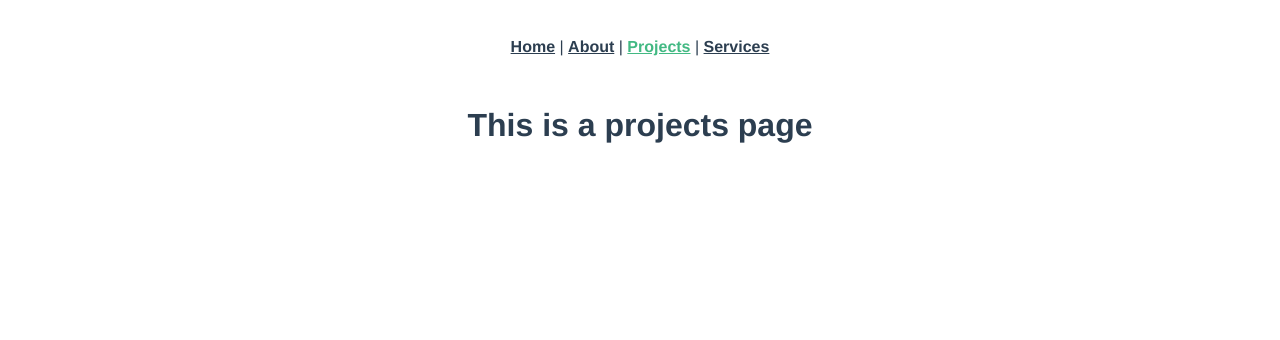
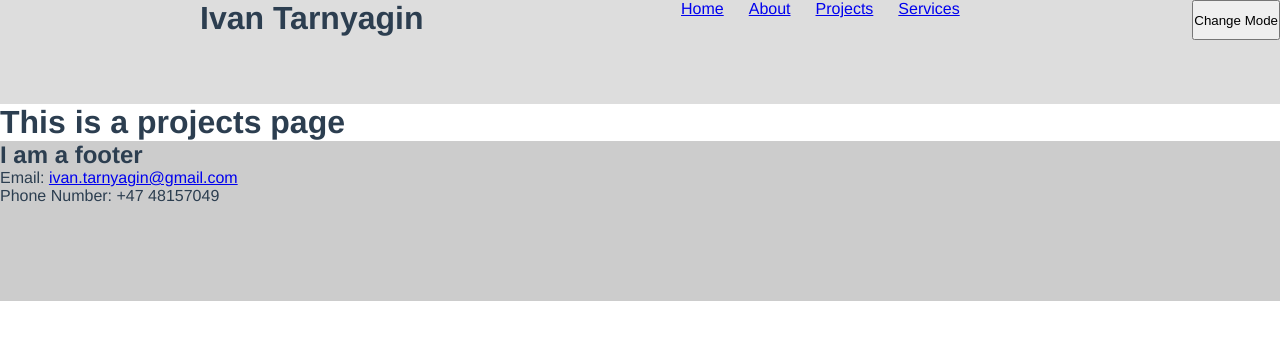
Before and after one commit to itarnyagin/Ivan-s-website, a Vue app: page /projects in a window 1280 px wide. Shown: the top 340 px of the page. Built offline with nearby package versions, Linux system fonts and the light colour scheme.

Commit message:
Work from 02/04/2021

```diff
--- a/src/App.vue
+++ b/src/App.vue
@@ -1,19 +1,14 @@
 <template>
-  <div id="nav">
-    <router-link to="/">Home</router-link> |
-    <router-link to="/about">About</router-link> |
-    <router-link to="/projects">Projects</router-link> |
-    <router-link to="/services">Services</router-link>
-  </div>
   <router-view />
 </template>
 
 <style lang="scss">
+@import "./style/css/global.css";
+
 #app {
   font-family: Avenir, Helvetica, Arial, sans-serif;
   -webkit-font-smoothing: antialiased;
   -moz-osx-font-smoothing: grayscale;
-  text-align: center;
   color: #2c3e50;
 }
 
--- /dev/null
+++ b/src/components/AboutContent.vue
@@ -0,0 +1,76 @@
+<template>
+  <main>
+    <h2>Hello, I'm ivan</h2>
+    <div class="content">
+      <p>
+        Lorem ipsum dolor sit amet consectetur adipisicing elit. Hic sequi
+        eveniet molestiae facere minus aliquid. Sequi unde quidem et illo
+        asperiores atque neque, provident esse soluta. Eaque eveniet, cupiditate
+        facilis perferendis nisi iste non. Quam rerum nisi maiores, aliquid
+        quasi sunt sit modi iusto nemo magni, culpa architecto ut corporis minus
+        commodi, tempora obcaecati beatae illum tenetur. Rem iure exercitationem
+        numquam a modi at consectetur est praesentium animi illum ad doloremque
+        adipisci quasi aliquam quisquam voluptatum molestiae eos nemo, eaque et
+        molestias. Inventore asperiores ut voluptate, at facilis iure aliquid
+        repellendus sint in similique voluptas nam, sunt possimus nemo ipsa
+        adipisci? Quo repellendus quidem vel illum obcaecati earum omnis? Porro
+        nobis excepturi laboriosam quas, at incidunt ad deleniti minus numquam
+        accusamus iste obcaecati accusantium laborum necessitatibus eos, nulla
+        amet iure est voluptatem dignissimos consectetur, temporibus
+        repellendus. Dolor excepturi saepe, mollitia dolorem ducimus illum
+        veritatis nisi quis consequatur. Ipsum facere tempore quisquam
+        voluptatum sunt quasi nobis nam libero voluptatibus temporibus
+        repellendus dolor minus, laboriosam perferendis accusamus quas qui! Sit
+        impedit repudiandae architecto possimus a quisquam corporis libero,
+        ipsa, nobis esse rerum ex neque aliquam dolore illo quasi beatae.
+        Molestiae, cum aut. Perferendis cum vitae dolore minus minima molestias
+        animi excepturi ad!
+      </p>
+      <img
+        src="https://m.media-amazon.com/images/M/MV5BMTI3MDc4NzUyMV5BMl5BanBnXkFtZTcwMTQyMTc5MQ@@._V1_UY1200_CR162,0,630,1200_AL_.jpg"
+        alt="yeet"
+      />
+      <img
+        src="https://is2-ssl.mzstatic.com/image/thumb/Purple124/v4/fd/b6/3f/fdb63f89-c074-45fb-20ac-1cf5bf6251c9/AppIcon-0-0-1x_U007emarketing-0-0-0-6-0-0-sRGB-0-0-0-GLES2_U002c0-512MB-85-220-0-0.png/1200x630wa.png"
+        alt=""
+      />
+    </div>
+    <h2>Yeah something like that</h2>
+    <p>
+      I have a lot of experience in
+      <br />
+      Lorem ipsum dolor sit amet consectetur adipisicing elit. Rem nobis nisi
+      magni cum. Accusamus consequatur quisquam fugiat excepturi. Ex expedita
+      quisquam voluptatem recusandae, totam optio consequuntur! Mollitia nemo
+      modi accusantium. Esse aliquam quam eum exercitationem, corporis natus
+      amet enim illo est fuga debitis illum. Error quae incidunt fuga enim
+      harum. Fugiat molestias illum error autem cumque iusto debitis quibusdam
+      delectus natus placeat quas at, quisquam rerum tenetur aliquam magni?
+      Rerum enim at ab vero nihil assumenda dignissimos ipsam totam, sunt
+      sapiente odio, ex maiores saepe sed perspiciatis facilis, ut officiis
+      omnis. Maiores iste hic repellat qui nobis eveniet! Quibusdam, minus?
+    </p>
+  </main>
+</template>
+
+<script>
+export default {
+  name: "AboutContent",
+};
+</script>
+
+<style lang="scss" scoped>
+.content {
+  display: flex;
+  background: #eee;
+}
+h2 {
+  display: block;
+}
+p {
+  width: 500px;
+}
+img {
+  height: 400px;
+}
+</style>
--- /dev/null
+++ b/src/components/HomeContent.vue
@@ -0,0 +1,44 @@
+<template>
+  <div>
+    <h2>Hello, I'm ivan</h2>
+    <div class="content">
+      <p>
+        Lorem ipsum dolor sit amet consectetur adipisicing elit. Laborum dicta
+        delectus qui quis. Quidem corrupti soluta perferendis impedit, tempore
+        nihil, eligendi sequi nesciunt repudiandae quos magni odit optio iusto
+        eos culpa dolores, incidunt id sed accusantium repellat officiis
+        asperiores enim et ullam! Magnam est laboriosam illum pariatur doloribus
+        rerum ea accusamus quibusdam iusto, tempora excepturi fugiat animi saepe
+        explicabo totam at sunt repellat eos cumque in dolorum soluta quam
+        optio! Tempore nostrum ad aut quas.
+      </p>
+      <img
+        src="https://m.media-amazon.com/images/M/MV5BMTI3MDc4NzUyMV5BMl5BanBnXkFtZTcwMTQyMTc5MQ@@._V1_UY1200_CR162,0,630,1200_AL_.jpg"
+        alt=""
+      />
+    </div>
+    <h3>yeah something like that</h3>
+  </div>
+</template>
+
+<script>
+export default {
+  name: "HomeContent",
+};
+</script>
+
+<style lang="scss" scoped>
+.content {
+  display: flex;
+  background: #eee;
+}
+h2 {
+  display: block;
+}
+p {
+  width: 500px;
+}
+img {
+  height: 400px;
+}
+</style>
--- /dev/null
+++ b/src/components/ServicesContent.vue
@@ -0,0 +1,25 @@
+<template>
+  <div>
+    <h2>Services</h2>
+    <p>
+      Lorem ipsum dolor sit amet consectetur adipisicing elit. Voluptatem id
+      similique est natus iusto magnam a autem maxime libero architecto nihil ex
+      quae nostrum, officiis amet aliquam eos. Autem consequuntur hic ipsam
+      minima dolorem et rerum reiciendis optio nam dicta, beatae officiis harum
+      quam id qui totam nesciunt. Sequi velit ullam dignissimos dolores. Earum
+      explicabo, minus quam voluptatem aspernatur optio modi officia at? Rerum
+      quis, praesentium, molestias rem temporibus totam quia in recusandae magni
+      deleniti amet nobis perferendis dicta cumque sapiente natus quos
+      accusantium, autem nihil tempore consequuntur. Vitae eos vero facere ut
+      dolore laborum accusamus temporibus iste, debitis quibusdam.
+    </p>
+  </div>
+</template>
+
+<script>
+export default {
+  name: "ServicesContent",
+};
+</script>
+
+<style lang="scss" scoped></style>
--- /dev/null
+++ b/src/components/VueFooter.vue
@@ -0,0 +1,21 @@
+<template>
+  <div class="footer">
+    <h2>I am a footer</h2>
+    <p>Email: <a href="#">ivan.tarnyagin@gmail.com</a></p>
+    <p>Phone Number: +47 48157049</p>
+  </div>
+</template>
+
+<script>
+export default {
+  name: "VueFooter",
+};
+</script>
+
+<style lang="scss">
+.footer {
+  background-color: #ccc;
+  width: 100vw;
+  height: 20vh;
+}
+</style>
--- /dev/null
+++ b/src/components/VueHeader.vue
@@ -0,0 +1,45 @@
+<template>
+  <header>
+    <h1>Ivan Tarnyagin</h1>
+    <nav>
+        <ul>
+          <li><router-link to="/">Home</router-link></li>
+          <li><router-link to="/about">About</router-link></li>
+          <li><router-link to="/projects">Projects</router-link></li>
+          <li><router-link to="/services">Services</router-link></li>
+        </ul>
+    </nav>
+    <button id="changeMode">Change Mode</button>
+  </header>
+</template>
+
+<script>
+export default {
+  name: "VueHeader",
+};
+</script>
+
+<style lang="scss" scoped>
+header {
+  background-color: #ddd;
+  display: flex;
+  justify-content: space-between;
+  width: 100vw;
+  height: 13vh;
+}
+h1 {
+  font-size: 2em;
+  display: inline-block;
+  margin-left: 200px;
+}
+ul {
+  list-style: none;
+}
+li {
+  display: inline;
+  margin-left: 25px;
+}
+button {
+  height: 40px;
+}
+</style>
--- /dev/null
+++ b/src/style/css/global.css
@@ -0,0 +1,7 @@
+* {
+  padding: 0;
+  margin: 0;
+  max-width: 100vw;
+}
+
+/*# sourceMappingURL=global.css.map */
--- /dev/null
+++ b/src/style/scss/global.scss
@@ -0,0 +1,5 @@
+* {
+        padding: 0;
+        margin: 0;
+        max-width: 100vw;
+}
--- a/src/views/About.vue
+++ b/src/views/About.vue
@@ -1,5 +1,20 @@
 <template>
-  <div class="about">
-    <h1>This is an about page</h1>
-  </div>
+  <vue-header></vue-header>
+  <about-content></about-content>
+  <vue-footer></vue-footer>
 </template>
+
+<script>
+import VueHeader from "../components/VueHeader.vue";
+import AboutContent from "../components/AboutContent.vue";
+import VueFooter from "../components/VueFooter.vue";
+
+export default {
+  name: "About",
+  components: {
+    VueHeader,
+    AboutContent,
+    VueFooter,
+  },
+};
+</script>
--- a/src/views/Home.vue
+++ b/src/views/Home.vue
@@ -1,16 +1,25 @@
 <template>
   <div class="home">
-    <h3>Home Vieiw</h3>
+    <vue-header></vue-header>
+    <home-content></home-content>
+    <vue-footer></vue-footer>
   </div>
 </template>
 
 <script>
-// @ is an alias to /src
+import VueHeader from "../components/VueHeader";
+import HomeContent from "../components/HomeContent";
+import VueFooter from "../components/VueFooter";
 
 export default {
   name: "Home",
   components: {
-
+    VueHeader,
+    HomeContent,
+    VueFooter,
   },
 };
 </script>
+VueFootert>
+
+<style scoped></style>
--- a/src/views/Projects.vue
+++ b/src/views/Projects.vue
@@ -1,5 +1,20 @@
 <template>
+  <vue-header></vue-header>
   <div class="about">
     <h1>This is a projects page</h1>
   </div>
+  <vue-footer></vue-footer>
 </template>
+
+<script>
+import VueFooter from "../components/VueFooter.vue";
+import VueHeader from "../components/VueHeader.vue";
+
+export default {
+  name: "Projects",
+  components: {
+    VueHeader,
+    VueFooter,
+  },
+};
+</script>
--- a/src/views/Services.vue
+++ b/src/views/Services.vue
@@ -1,5 +1,20 @@
 <template>
-  <div class="about">
-    <h1>This is a services page</h1>
-  </div>
+  <vue-header></vue-header>
+  <services-content></services-content>
+  <vue-footer></vue-footer>
 </template>
+
+<script>
+import ServicesContent from '../components/ServicesContent.vue';
+import VueFooter from "../components/VueFooter.vue";
+import VueHeader from "../components/VueHeader.vue";
+
+export default {
+  name: "Services",
+  components: {
+    VueHeader,
+    VueFooter,
+    ServicesContent,
+  },
+};
+</script>
```
Also changed, not shown: 1 other file (tests, documents, lock files or other folders).
